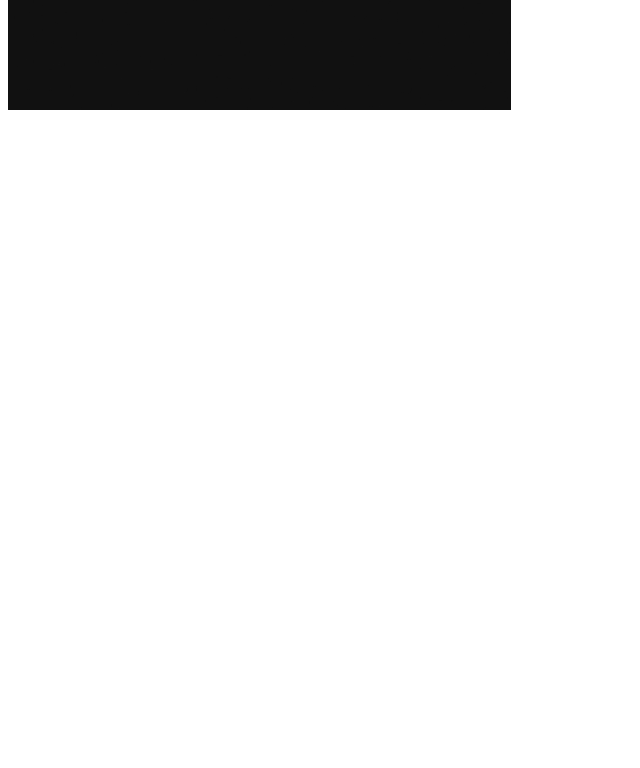
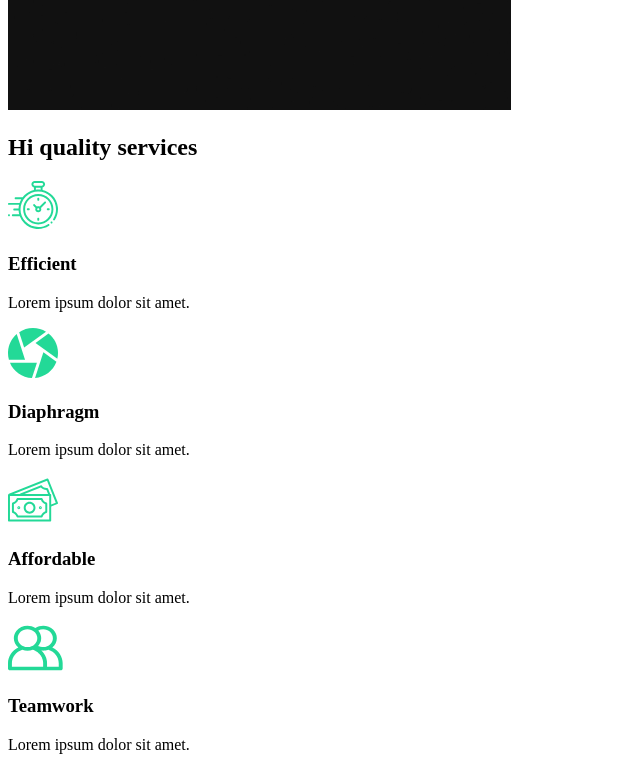
Before and after one commit to arielvergarautn/capture, a React (Create React App) app: page / in a window 1280 px wide. Shown: the part 920-1688 px from the top of the page, without its empty margins (0-640 px from the left). Before the commit the page ends 1042 px from the top, so only its background shows below. Built offline with nearby package versions, Linux system fonts and the light colour scheme.

Commit message:
services section

```diff
--- /dev/null
+++ b/src/components/ServicesSection.js
@@ -0,0 +1,52 @@
+import React from 'react'
+//Import icons
+import clock from '../img/clock.svg'
+import diaphragm from '../img/diaphragm.svg'
+import money from '../img/money.svg'
+import teamwork from '../img/teamwork.svg'
+import home2 from '../img/home2.png'
+
+const ServicesSection = () => {
+    return (
+        <div className='services'>
+            <div className="description">
+                <h2>Hi <span>quality</span> services</h2>
+                <div className="cards">
+                    <div className="card">
+                        <div className="icon">
+                            <img src={clock} alt="Clock" />
+                            <h3>Efficient</h3>
+                            <p>Lorem ipsum dolor sit amet.</p>
+                        </div>
+                    </div>
+                    <div className="card">
+                        <div className="icon">
+                            <img src={diaphragm} alt="Diaphragm" />
+                            <h3>Diaphragm</h3>
+                            <p>Lorem ipsum dolor sit amet.</p>
+                        </div>
+                    </div>
+                    <div className="card">
+                        <div className="icon">
+                            <img src={money} alt="Clock" />
+                            <h3>Affordable</h3>
+                            <p>Lorem ipsum dolor sit amet.</p>
+                        </div>
+                    </div>
+                    <div className="card">
+                        <div className="icon">
+                            <img src={teamwork} alt="Teamwork" />
+                            <h3>Teamwork</h3>
+                            <p>Lorem ipsum dolor sit amet.</p>
+                        </div>
+                    </div>
+                </div>
+            </div>
+            <div className="image">
+                <img src={home2} alt="Camera" />
+            </div>
+        </div>
+    )
+}
+
+export default ServicesSection
--- a/src/pages/AboutUs.js
+++ b/src/pages/AboutUs.js
@@ -1,10 +1,12 @@
 import React from 'react'
 import AboutSection from '../components/AboutSection'
+import ServicesSection from '../components/ServicesSection'
 
 const AboutUs = () => {
     return (
         <>
             <AboutSection />
+            <ServicesSection />
         </>
     )
 }
```
Also changed, not shown: 1 other file (tests, documents, lock files or other folders).
